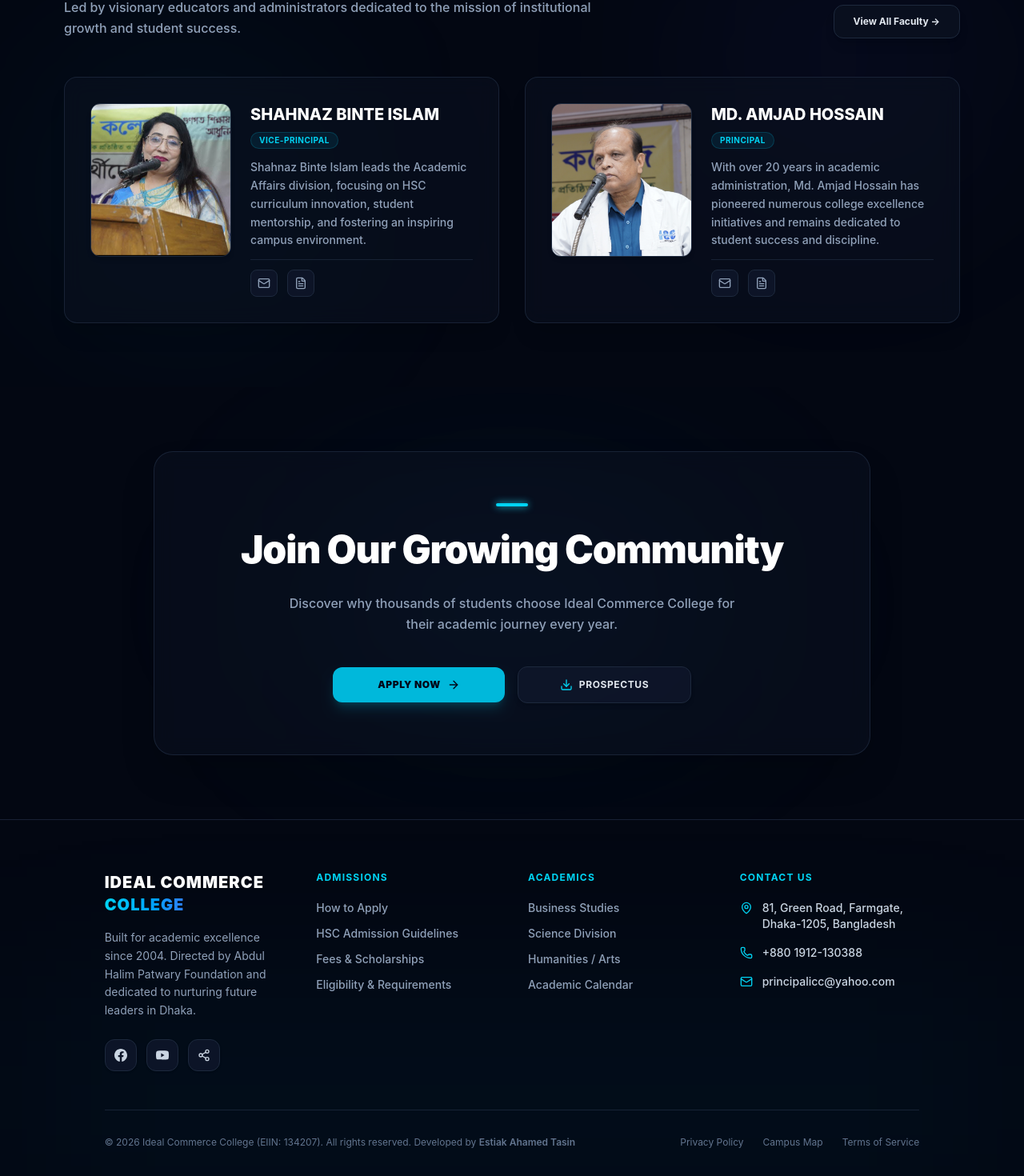
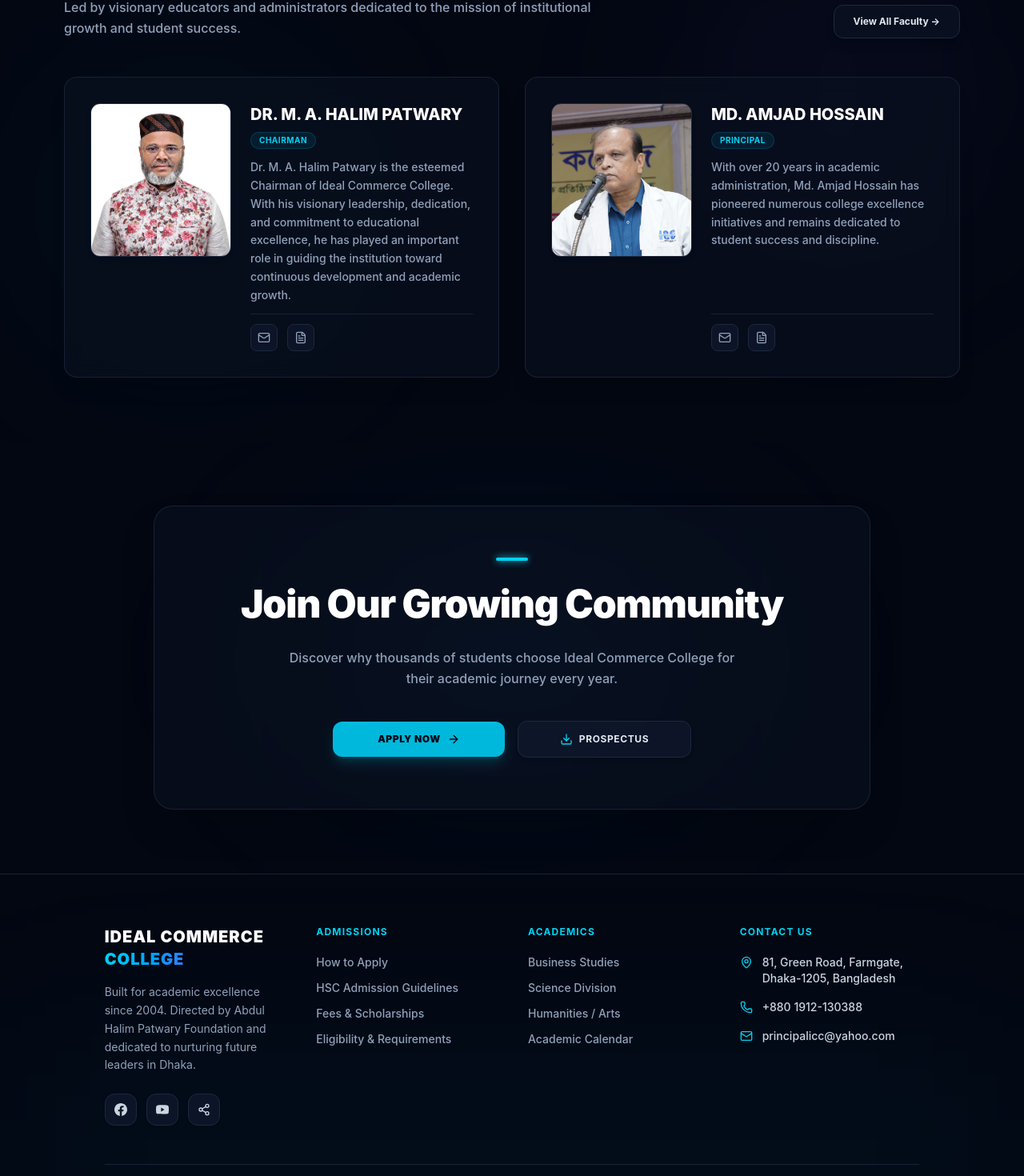
Before and after one commit to FrontFury/icc-modern-client, a React (Vite) app: page /about in a window 1280 px wide. Shown: the part 2998-4468 px from the top of the page at 80% size. Built offline with nearby package versions, Linux system fonts and the light colour scheme; no server answers.

Commit message:
Review All Frontend View

```diff
--- a/src/pages/About/ExecutiveLeader/ExecutiveLeader.jsx
+++ b/src/pages/About/ExecutiveLeader/ExecutiveLeader.jsx
@@ -3,19 +3,19 @@
 import { Link } from "react-router-dom";
 
 // Replace these imports with your actual leader photo assets
-import leader1 from "../../../assets/Esteemed Leaders/Principle.png";
-import leader2 from "../../../assets/Esteemed Leaders/vice-principal.png";
+import leader1 from "../../../assets/Esteemed Leaders/Chairman.png";
+import leader2 from "../../../assets/Esteemed Leaders/Principle.png";
 
 const ExecutiveLeader = () => {
   const leaders = [
     {
       id: 1,
-      name: "SHAHNAZ BINTE ISLAM",
-      role: "VICE-PRINCIPAL",
+      name: "DR. M. A. HALIM PATWARY",
+      role: "CHAIRMAN",
       description:
-        "Shahnaz Binte Islam leads the Academic Affairs division, focusing on HSC curriculum innovation, student mentorship, and fostering an inspiring campus environment.",
-      image: leader2,
-      email: "viceprincipal@icc.edu.bd",
+        "Dr. M. A. Halim Patwary is the esteemed Chairman of Ideal Commerce College. With his visionary leadership, dedication, and commitment to educational excellence, he has played an important role in guiding the institution toward continuous development and academic growth.",
+      image: leader1,
+      email: "",
       bioLink: "#"
     },
     {
@@ -24,8 +24,8 @@
       role: "PRINCIPAL",
       description:
         "With over 20 years in academic administration, Md. Amjad Hossain has pioneered numerous college excellence initiatives and remains dedicated to student success and discipline.",
-      image: leader1,
-      email: "principal@icc.edu.bd",
+      image: leader2,
+      email: "",
       bioLink: "#",
     },
   ];
--- a/src/pages/Home/AlumniSuccess/AlumniSuccess.jsx
+++ b/src/pages/Home/AlumniSuccess/AlumniSuccess.jsx
@@ -1,20 +1,23 @@
-import { useEffect, useState } from "react";
-import { Quote, Sparkles } from "lucide-react";
+import { useState } from "react";
+import { Quote, Sparkles, Loader2, AlertCircle } from "lucide-react";
 import Marquee from "react-fast-marquee";
+import { useQuery } from "@tanstack/react-query";
+import useAxiosSecure from "../../../hooks/useAxiosSecure"; // আপনার প্রজেক্টের সঠিক পাথ অনুযায়ী এডজাস্ট করুন
 
 // Safely handle default/named ESM import mismatches
 const MarqueeContainer = Marquee.default || Marquee;
 
 const AlumniStories = () => {
-  const [alumni, setAlumni] = useState([]);
+  const axiosSecure = useAxiosSecure();
 
-  useEffect(() => {
-    // Fetch data from public/alumni.json
-    fetch("/alumni.json")
-      .then((res) => res.json())
-      .then((data) => setAlumni(data))
-      .catch((err) => console.error("Error loading alumni data:", err));
-  }, []);
+  // Fetching alumni data from API endpoint '/alumni' using Tanstack Query
+  const { data: alumni = [], isLoading, isError, error } = useQuery({
+    queryKey: ["alumni-stories"],
+    queryFn: async () => {
+      const res = await axiosSecure.get("/alumni");
+      return res.data;
+    },
+  });
 
   return (
     <section className="w-full bg-[#030712] py-20 md:py-28 overflow-hidden relative">
@@ -43,7 +46,19 @@
         </p>
       </div>
 
-      {/* Marquee Wrapper */}
+      {/* Main Data Render Area */}
+      {isLoading ? (
+        <div className="flex flex-col items-center justify-center py-10 space-y-3 relative z-10">
+          <Loader2 className="w-8 h-8 animate-spin text-cyan-400" />
+          <p className="text-xs text-slate-400">Loading alumni stories...</p>
+        </div>
+      ) : isError ? (
+        <div className="max-w-md mx-auto p-4 bg-rose-500/10 border border-rose-500/20 rounded-xl text-rose-400 text-xs flex items-center justify-center gap-2 relative z-10">
+          <AlertCircle className="w-4 h-4 shrink-0" />
+          <span>{error?.message || "Failed to load alumni stories."}</span>
+        </div>
+      ) : (
+        /* Marquee Wrapper */
         <div className="w-full overflow-hidden relative z-10 [&>div]:!overflow-x-hidden [&>div]:!overflow-y-hidden">
           <MarqueeContainer
             pauseOnHover={true}
@@ -56,7 +71,7 @@
           >
             {alumni.map((item) => (
               <div
-              key={item.id}
+                key={item._id || item.id}
                 className="group w-[300px] sm:w-[340px] md:w-[370px] bg-gradient-to-b from-slate-900/90 via-[#071927]/80 to-slate-950/90 backdrop-blur-md border border-slate-800/80 hover:border-cyan-500/50 rounded-2xl p-6 shadow-xl hover:shadow-2xl hover:shadow-cyan-500/10 transition-all duration-300 flex flex-col justify-between relative mx-3.5 my-2 hover:-translate-y-1.5"
               >
                 {/* Decorative Accent Glow on Card Hover */}
@@ -100,6 +115,7 @@
             ))}
           </MarqueeContainer>
         </div>
+      )}
     </section>
   );
 };
--- a/src/pages/Home/NewsNEvents/NewsNEvents.jsx
+++ b/src/pages/Home/NewsNEvents/NewsNEvents.jsx
@@ -4,7 +4,7 @@
 import { useQuery } from "@tanstack/react-query";
 import useAxiosSecure from "../../../hooks/useAxiosSecure";
 
-// 1. Date Parse করার জন্য Helper Function
+// Date Parser Helper Function
 const parseEventDate = (dateString) => {
   const dateObj = new Date(dateString);
   if (isNaN(dateObj.getTime())) {
@@ -18,24 +18,25 @@
 export const NewsNEvents = () => {
   const axiosSecure = useAxiosSecure();
 
+  // News items relevant to Ideal Commerce College (ICC)
   const newsItems = [
     {
       id: 1,
-      date: "OCT 30, 2024",
-      title: "New Research Center Opening",
-      description: "State-of-the-art facilities dedicated to sustainable energy and AI research.",
+      date: "AUG 15, 2026",
+      title: "HSC 2026 Admission Orientation Program",
+      description: "Ideal Commerce College welcomes the newly enrolled XI class students for the upcoming academic session across Science, Business Studies, and Humanities streams.",
     },
     {
       id: 2,
-      date: "OCT 25, 2024",
-      title: "Annual Science Fair Winners Announced",
-      description: "Celebrating the innovative projects and scientific breakthroughs of our students.",
+      date: "JUL 28, 2026",
+      title: "Special Workshop on Accounting & Business Studies",
+      description: "A specialized seminar for commerce stream students focusing on modern financial practices, led by guest faculty from Dhaka University.",
     },
     {
       id: 3,
-      date: "OCT 20, 2024",
-      title: "ABC College Ranks Top 10 for Innovation",
-      description: "Recognized globally for our commitment to pioneering educational methodologies.",
+      date: "JUN 10, 2026",
+      title: "Academic Excellence Award Ceremony",
+      description: "Celebrating HSC test examinees and board top scorers for outstanding academic performance at the ICC main campus.",
     },
   ];
 
@@ -47,7 +48,6 @@
     },
   });
 
-  // UPDATE: কেবল প্রথম ৪টি ইভেন্ট ফিল্টার/স্লাইস করে নেওয়া হচ্ছে
   const upcomingEvents = useMemo(() => {
     if (!Array.isArray(events)) return [];
     return events.slice(0, 4);
@@ -122,7 +122,7 @@
               <div className="space-y-4">
                 {upcomingEvents.map((event) => {
                   const { day, month } = parseEventDate(event.start || event.date);
-                  const location = event.extendedProps?.location || event.location || "N/A";
+                  const location = event.extendedProps?.location || event.location || "ICC Campus";
                   const time = event.extendedProps?.time || event.time || "N/A";
 
                   return (
--- a/src/pages/Shared/Footer/Footer.jsx
+++ b/src/pages/Shared/Footer/Footer.jsx
@@ -1,5 +1,6 @@
 import React from "react";
 import { Mail, MapPin, Phone, Share2 } from "lucide-react";
+import { Link } from "react-router-dom";
 
 const Footer = () => {
   return (
@@ -72,10 +73,10 @@
               ADMISSIONS
             </h3>
             <ul className="space-y-3 text-xs sm:text-sm font-medium">
-              <li><a href="#" className="hover:text-cyan-400 transition-colors">How to Apply</a></li>
-              <li><a href="#" className="hover:text-cyan-400 transition-colors">HSC Admission Guidelines</a></li>
-              <li><a href="#" className="hover:text-cyan-400 transition-colors">Fees & Scholarships</a></li>
-              <li><a href="#" className="hover:text-cyan-400 transition-colors">Eligibility & Requirements</a></li>
+              <li><p className="hover:text-cyan-400 transition-colors"><Link to="admission">How to Apply</Link></p></li>
+              <li><p className="hover:text-cyan-400 transition-colors"><Link to="admission">HSC Admission Guidelines</Link></p></li>
+              <li><p className="hover:text-cyan-400 transition-colors"><Link to="admission">Fees & Scholarships</Link></p></li>
+              <li><p className="hover:text-cyan-400 transition-colors"><Link to="admission">Eligibility & Requirements</Link></p></li>
             </ul>
           </div>
 
@@ -85,10 +86,10 @@
               ACADEMICS
             </h3>
             <ul className="space-y-3 text-xs sm:text-sm font-medium">
-              <li><a href="#" className="hover:text-cyan-400 transition-colors">Business Studies</a></li>
-              <li><a href="#" className="hover:text-cyan-400 transition-colors">Science Division</a></li>
-              <li><a href="#" className="hover:text-cyan-400 transition-colors">Humanities / Arts</a></li>
-              <li><a href="#" className="hover:text-cyan-400 transition-colors">Academic Calendar</a></li>
+              <li><p className="hover:text-cyan-400 transition-colors"><Link to="departments/commerce">Business Studies</Link></p></li>
+              <li><p className="hover:text-cyan-400 transition-colors"><Link to="departments/science">Science Division</Link></p></li>
+              <li><p className="hover:text-cyan-400 transition-colors"><Link to="departments/arts">Humanities / Arts</Link></p></li>
+              <li><p className="hover:text-cyan-400 transition-colors"><Link to="calendar">Academic Calendar</Link></p></li>
             </ul>
           </div>
 
--- a/src/pages/Shared/NavBar/NavBar.jsx
+++ b/src/pages/Shared/NavBar/NavBar.jsx
@@ -1,4 +1,13 @@
-import { Menu, X, ChevronDown, LogOut, LogIn, User, LayoutDashboard, Mail } from "lucide-react";
+import {
+  Menu,
+  X,
+  ChevronDown,
+  LogOut,
+  LogIn,
+  User,
+  LayoutDashboard,
+  Mail,
+} from "lucide-react";
 import { useState, useRef, useEffect } from "react";
 import { NavLink, useLocation, Link } from "react-router-dom";
 import useAuth from "../../../hooks/useAuth";
@@ -16,6 +25,10 @@
   const location = useLocation();
   const { user, logOut } = useAuth();
   const { role } = useRole();
+
+  useEffect(() => {
+    window.scrollTo(0, 0);
+  }, [location.pathname]);
 
   // Profile dropdown dismiss on outside click
   useEffect(() => {
@@ -40,7 +53,8 @@
 
   const isDeptActive = location.pathname.startsWith("/departments");
   const isFacultyActive =
-    location.pathname.startsWith("/faculty") || location.pathname.startsWith("/staff");
+    location.pathname.startsWith("/faculty") ||
+    location.pathname.startsWith("/staff");
 
   const userRole = role?.role;
   const isAdminOrOperator = userRole === "admin" || userRole === "operator";
@@ -250,11 +264,15 @@
                   <div className="px-4 pb-3 border-b border-slate-800/80 space-y-1">
                     <div className="flex items-center gap-2 text-slate-100 font-bold text-sm">
                       <User className="w-4 h-4 text-cyan-400 shrink-0" />
-                      <span className="truncate">{user?.displayName || "User"}</span>
+                      <span className="truncate">
+                        {user?.displayName || "User"}
+                      </span>
                     </div>
                     <div className="flex items-center gap-2 text-slate-400 text-xs">
                       <Mail className="w-3.5 h-3.5 text-slate-400 shrink-0" />
-                      <span className="truncate">{user?.email || "No email"}</span>
+                      <span className="truncate">
+                        {user?.email || "No email"}
+                      </span>
                     </div>
                   </div>
 
```
Lines whose indentation alone changed are shown as unchanged.
